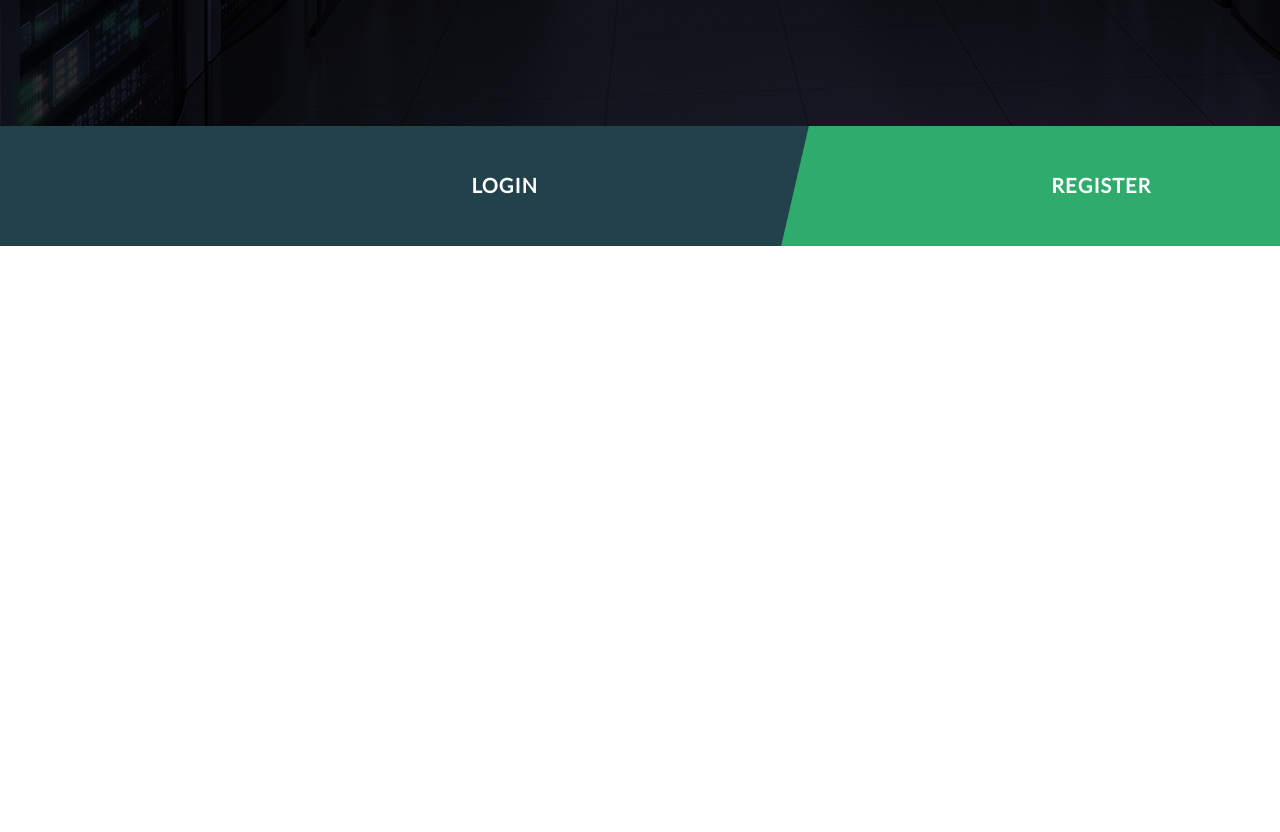
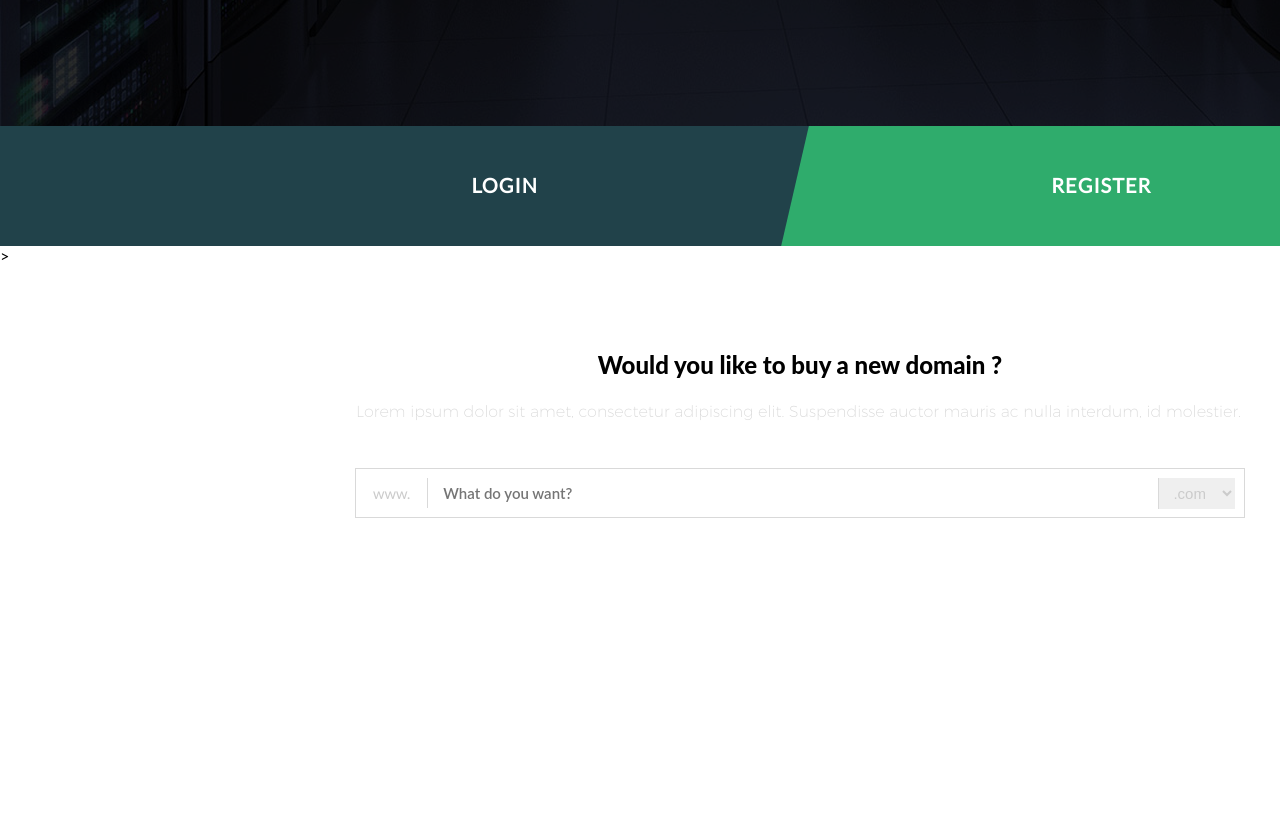
Before and after one commit to abominate-sloth/PRI_LAB1, a plain HTML site: page index.html in a window 1280 px wide. Shown: the part 819-1651 px from the top of the page. Drawn offline with nearby package versions, Linux system fonts and the light colour scheme; a web font is replaced by a local one.

Commit message:
Enter Field

```diff
--- a/css/styleset.css
+++ b/css/styleset.css
@@ -233,3 +233,60 @@ body, html {
     padding-right: 200px;
     margin-left: 0px;
 }
+
+/*Chose Domain Name*/
+
+.identify_price {
+    height: 564px;
+    margin-bottom: 18px;
+}
+
+.identify_price h3 {
+    font-family: "Lato Heavy", sans-serif;
+    margin-top: 0;
+    padding-top: 85px;
+    text-align: center;
+    font-size: 24px;
+    margin-bottom: 23px;
+}
+
+.identify_price p {
+    font-family: "Montserrat UltraLight", sans-serif;
+    font-size: 16px;
+    color: #D9D9D9;
+    padding-right: 3px;
+    margin-bottom: 47px;
+    text-align: center;
+}
+
+.choosing {
+    height: 48px;
+    width: 888px;
+    border: 1px solid #D9D9D9;
+    margin: 0 auto 40px;
+}
+
+.WWW {
+    color: #CBCBCB;
+    font-size: 15px;
+    border-right: 1px solid #D9D9D9;
+    padding: 6px 17px;
+    text-align: center;
+}
+
+.default_text {
+    font-family: "Lato SemiBold", sans-serif;
+    width: 700px;
+    font-size: 15px;
+    padding: 15px 12px;
+    border: none;
+}
+
+#domain_name {
+    padding: 6px 10px;
+    color: #CBCBCB;
+    font-size: 15px;
+    width: 77px;
+    border: none;
+    border-left: 1px solid #D9D9D9;
+}
--- a/index.html
+++ b/index.html
@@ -49,4 +49,25 @@
 
 </body>
 
+<main>
+<!--Enter Field For  Name-->>
+  <section class="identify_price" id="domain">
+    <h3>Would you like to buy a new domain ?</h3>
+    <p>Lorem ipsum dolor sit amet, consectetur adipiscing elit. Suspendisse auctor mauris ac nulla interdum, id
+      molestier.</p>
+    <div class="choosing">
+      <span class="WWW">www.</span>
+      <input class="default_text" type="text" placeholder="What do you want?">
+      <select name="domain_name" id="domain_name">
+        <option value="com">.com</option>
+        <option value="net">.net</option>
+        <option value="ru">.ru</option>
+        <option value="org">.org</option>
+      </select>
+    </div>
+
+  </section>
+
+</main>
+
 </html>
```
